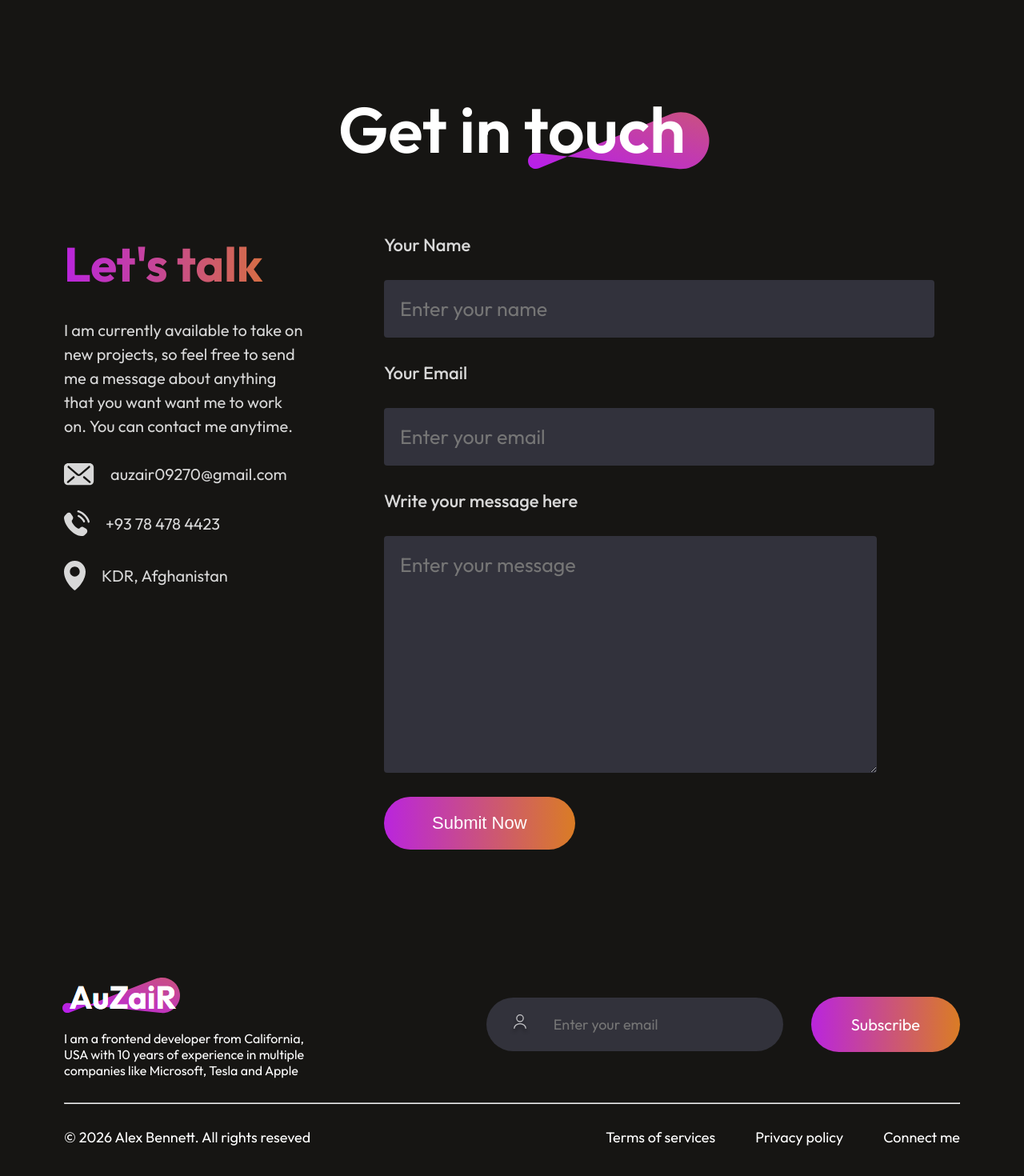
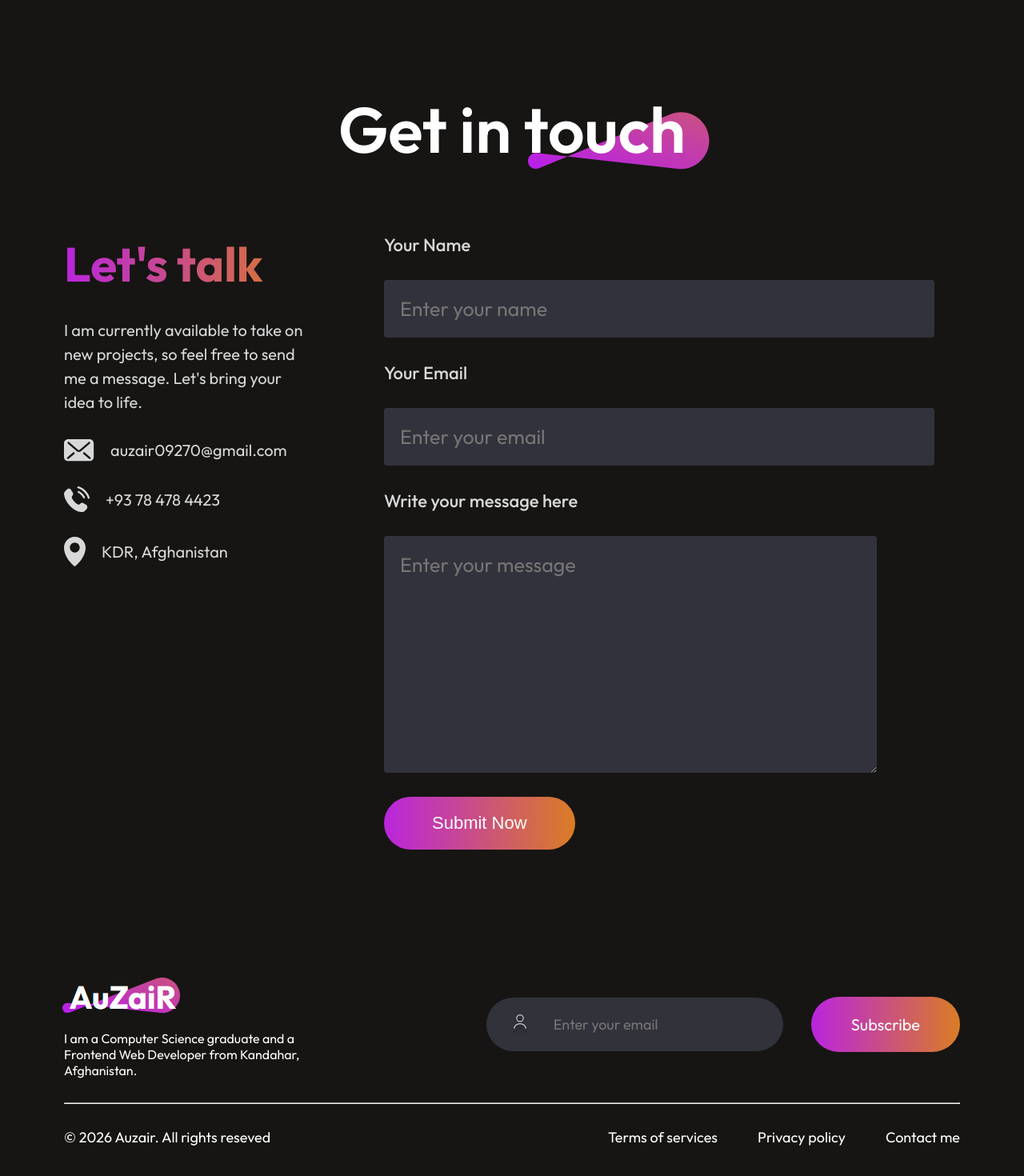
Before and after one commit to Auzair-17/my-portfolio, a React (Vite) app: page / in a window 1280 px wide. Shown: the part 3122-4592 px from the top of the page at 80% size. Built offline with nearby package versions, Linux system fonts and the light colour scheme.

Commit message:
Content updated

```diff
--- a/src/Components/Contact/Contact.jsx
+++ b/src/Components/Contact/Contact.jsx
@@ -36,8 +36,7 @@ const Contact = () => {
           <h1>Let's talk</h1>
           <p>
             I am currently available to take on new projects, so feel free to
-            send me a message about anything that you want want me to work on.
-            You can contact me anytime.
+            send me a message. Let's bring your idea to life.
           </p>
           <div className="contact-details">
             <div className="contact-detail">
--- a/src/Components/Footer/Footer.jsx
+++ b/src/Components/Footer/Footer.jsx
@@ -10,8 +10,8 @@ const Footer = () => {
         <div className="footer-top-left">
           <img src={AuzairLogo} alt="" />
           <p>
-            I am a frontend developer from California, USA with 10 years of
-            experience in multiple companies like Microsoft, Tesla and Apple
+            I am a Computer Science graduate and a Frontend Web Developer from
+            Kandahar, Afghanistan.
           </p>
         </div>
         <div className="footer-top-right">
@@ -27,12 +27,12 @@ const Footer = () => {
 
       <div className="footer-bottom">
         <p className="footer-bottom-left">
-          &copy; 2026 Alex Bennett. All rights reseved
+          &copy; 2026 Auzair. All rights reseved
         </p>
         <div className="footer-bottom-right">
           <p>Terms of services</p>
           <p>Privacy policy</p>
-          <p>Connect me</p>
+          <p>Contact me</p>
         </div>
       </div>
     </div>
```
